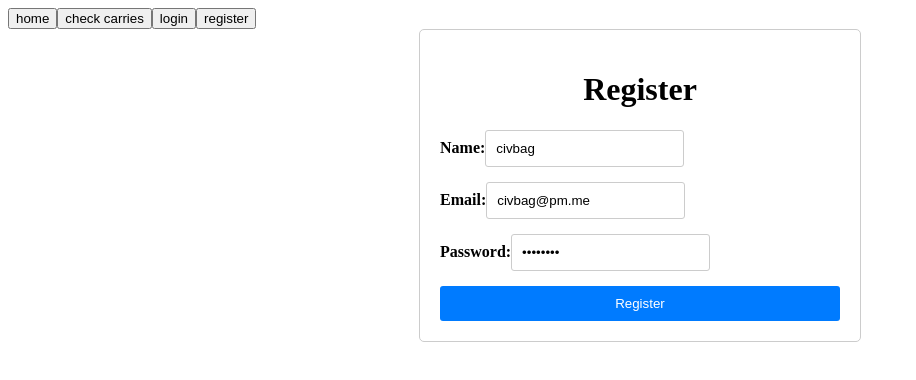
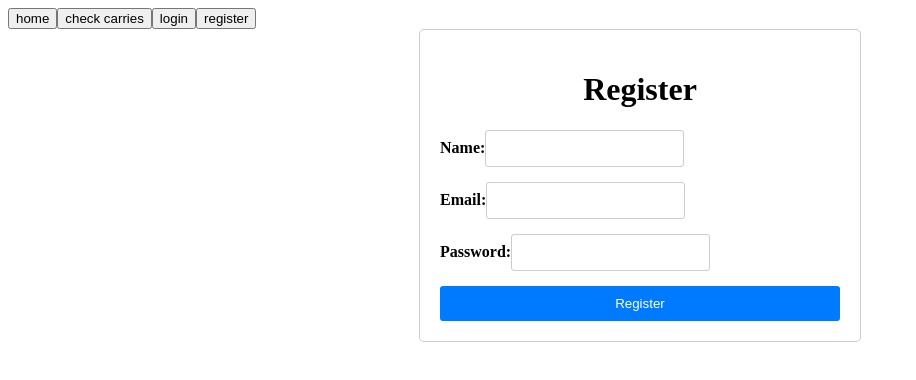
Before and after one commit to Confidentz-C23-PS334/confidentz-web-app, a Vue app: page /register in a window 1280 px wide. Shown: the top 380 px of the page, without its empty margins (0-916 px from the left). Built offline with nearby package versions, Linux system fonts and the light colour scheme; no server answers.

Commit message:
chore: fix input

```diff
--- a/src/views/LoginView.vue
+++ b/src/views/LoginView.vue
@@ -6,8 +6,8 @@ import { auth } from '@/firebase'
 
 const router = useRouter()
 
-const email = ref('civbag@pm.me'),
-  password = ref('N0min911')
+const email = ref(''),
+  password = ref('')
 
 const submitForm = () => {
   console.log('submitting')
--- a/src/views/RegisterView.vue
+++ b/src/views/RegisterView.vue
@@ -6,9 +6,9 @@ import { auth } from '@/firebase'
 
 const router = useRouter()
 
-const name = ref('civbag'),
-  email = ref('civbag@pm.me'),
-  password = ref('N0min911')
+const name = ref(''),
+  email = ref(''),
+  password = ref('')
 
 const submitForm = () => {
   console.log('submitting')
```
